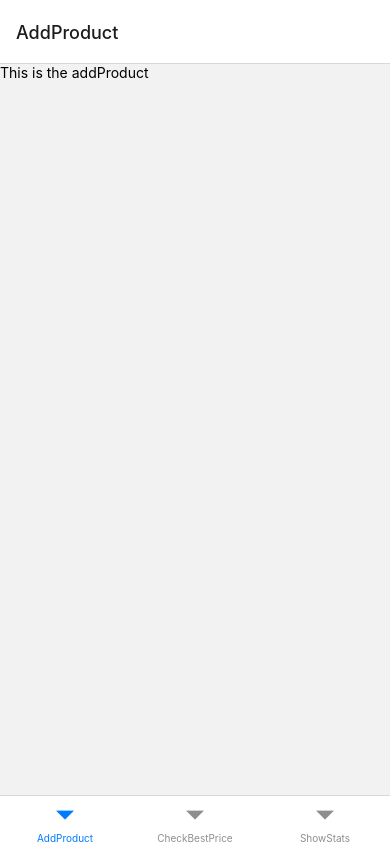
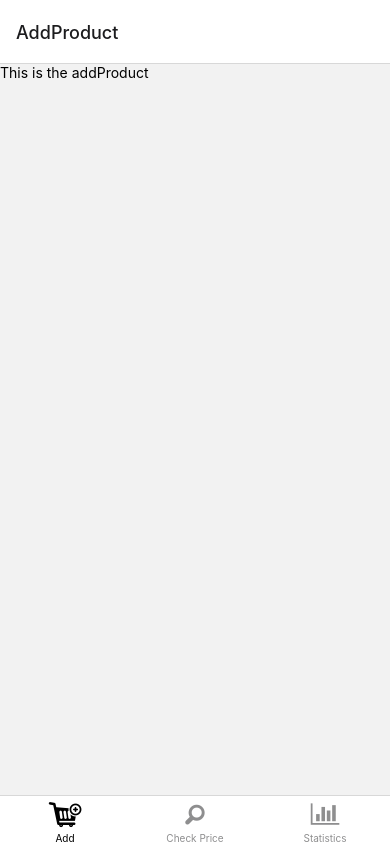
Before and after one commit to Vince10041/Grocery_Helper, a React Native app: screen /AddProduct in a window 390 px wide. Built offline with nearby package versions, Linux system fonts and the light colour scheme.

Commit message:
Finished bottomNav.js

```diff
--- a/App.js
+++ b/App.js
@@ -1,3 +1,4 @@
+// --- Importing libraries ---
 import { StyleSheet, Text, View, Image, SafeAreaView } from 'react-native';
 import { NavigationContainer } from "@react-navigation/native";
 import MyTabs from './navigation/bottomNav';
--- a/navigation/bottomNav.js
+++ b/navigation/bottomNav.js
@@ -1,8 +1,14 @@
+// --- Importing libraries ---
 import React from "react";
 import { StyleSheet, Text, View, Image, SafeAreaView } from 'react-native';
 import { createBottomTabNavigator } from '@react-navigation/bottom-tabs';
 
-// Importing screens
+// --- Importing icons ---
+import { Fontisto } from '@expo/vector-icons';
+import { Foundation } from '@expo/vector-icons';
+import { FontAwesome } from "@expo/vector-icons";
+
+// --- Importing screens ---
 import AddProduct from "../screens/AddProduct";
 import CheckBestPrice from "../screens/checkBestPrice";
 import ShowStats from "../screens/showStats";
@@ -11,10 +17,39 @@ const Tab = createBottomTabNavigator();
 
 function MyTabs() {
     return (
-        <Tab.Navigator>
-            <Tab.Screen name="AddProduct" component={AddProduct} />
-            <Tab.Screen name="CheckBestPrice" component={CheckBestPrice} />
-            <Tab.Screen name="ShowStats" component={ShowStats} />
+        <Tab.Navigator
+            screenOptions={{
+                showIcon: true,
+                showLabel: false
+            }}
+        >
+            <Tab.Screen
+                name="AddProduct"
+                options={{
+                    tabBarLabel: "Add",
+                    tabBarIcon: ({ color, size }) => <Fontisto name="shopping-basket-add" size={size} color={color}/>,
+                    tabBarActiveTintColor: "black",
+                }}
+                component={AddProduct}
+            />
+            <Tab.Screen
+                name="CheckBestPrice"
+                options={{
+                    tabBarLabel: "Check Price",
+                    tabBarIcon: ({ color, size }) => <Foundation name="magnifying-glass" size={size} color={color} />,
+                    tabBarActiveTintColor: "black",
+                }}
+                component={CheckBestPrice}
+            />
+            <Tab.Screen
+                name="ShowStats"
+                options={{
+                    tabBarLabel: "Statistics",
+                    tabBarIcon: ({ color, size }) => <FontAwesome name="bar-chart" size={size} color={color} />,
+                    tabBarActiveTintColor: "black",
+                }}
+                component={ShowStats}
+            />
         </Tab.Navigator>
     );
 }
--- a/package.json
+++ b/package.json
@@ -14,14 +14,18 @@
     "@react-navigation/native": "^6.1.9",
     "axios": "^1.6.2",
     "expo": "~49.0.15",
-    "expo-font": "^11.6.0",
+    "expo-font": "~11.4.0",
     "expo-sqlite": "~11.3.3",
     "expo-status-bar": "~1.6.0",
     "react": "18.2.0",
     "react-dom": "18.2.0",
     "react-native": "0.72.6",
     "react-native-dotenv": "^3.4.9",
+    "react-native-gesture-handler": "^2.14.0",
+    "react-native-reanimated": "^3.6.1",
+    "react-native-screens": "^3.27.0",
     "react-native-sqlite-storage": "^6.0.1",
+    "react-native-vector-icons": "^10.0.2",
     "react-native-web": "~0.19.6"
   },
   "devDependencies": {
--- a/screens/AddProduct.js
+++ b/screens/AddProduct.js
@@ -1,3 +1,4 @@
+// --- Importing libraries ---
 import React from "react";
 import { StyleSheet, Text, View, Image, SafeAreaView } from 'react-native';
 
--- a/screens/CheckBestPrice.js
+++ b/screens/CheckBestPrice.js
@@ -1,3 +1,4 @@
+// --- Importing libraries ---
 import React from "react";
 import { StyleSheet, Text, View, Image, SafeAreaView } from 'react-native';
 
--- a/screens/ShowStats.js
+++ b/screens/ShowStats.js
@@ -1,3 +1,4 @@
+// --- Importing libraries ---
 import React from "react";
 import { StyleSheet, Text, View, Image, SafeAreaView } from 'react-native';
 
```
Also changed, not shown: 2 other files (tests, documents, lock files or other folders).
